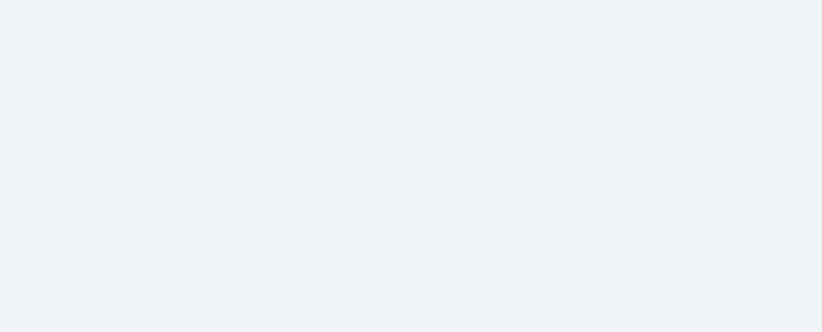
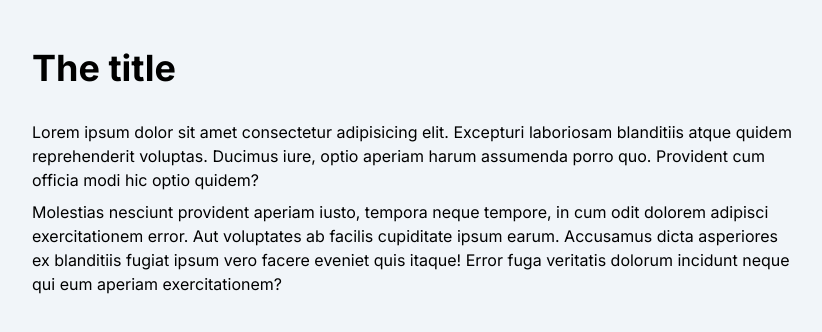
Before and after one commit to ifcanduela/nuxt-starter, a Nuxt app: page /about in a window 1280 px wide. Before the commit this address had no page. Shown: the top 332 px of the page, without its empty margins (224-1046 px from the left). Built offline with nearby package versions, Linux system fonts and the light colour scheme.

Commit message:
Update StarRating, add PageLayout

```diff
--- /dev/null
+++ b/components/PageLayout.vue
@@ -0,0 +1,7 @@
+<template>
+	<div class="flex justify-center p-4">
+		<div>
+			<slot />
+		</div>
+	</div>
+</template>
--- a/components/PageTitle.vue
+++ b/components/PageTitle.vue
@@ -1,5 +1,5 @@
 <template>
-	<div class="mb-4">
+	<div class="my-8">
 		<h1 class="font-bold text-4xl"><slot /></h1>
 	</div>
 </template>
--- a/components/StarRating.vue
+++ b/components/StarRating.vue
@@ -1,32 +1,53 @@
 <template>
 	<div class="flex" :title="`${rating}/5 in ${count} ratings`">
 		<Icon
-			name="ph:star"
-			v-for="s in fullStars"
-			weight="fill"
+			v-for="s in stars"
+			:name="s.icon"
 			color="gold"
+			class="hover:text-blue-500 cursor-pointer"
+			@click="handleStarClick(s.value)"
 		/>
-		<Icon name="ph:star-half" v-if="halfStar" color="gold" />
-		<Icon name="ph:star" v-for="s in emptyStars" color="gold" />
 	</div>
 </template>
 
 <script setup lang="ts">
-	const props = defineProps({
-		rating: Number,
-		count: Number,
+	const emit = defineEmits(["change"])
+
+	const props = defineProps<{
+		rating: number
+		count: number
+	}>()
+
+	const stars = computed(() => {
+		const stars = [
+			{ value: 1, icon: "ph:star" },
+			{ value: 2, icon: "ph:star" },
+			{ value: 3, icon: "ph:star" },
+			{ value: 4, icon: "ph:star" },
+			{ value: 5, icon: "ph:star" },
+		]
+
+		for (let i = 0; i < 5; i++) {
+			if (stars[i].value < props.rating) {
+				stars[i].icon = "ph:star-fill"
+			} else {
+				const remainder = props.rating - (stars[i].value - 1)
+
+				if (remainder > 0.8) {
+					stars[i].icon = "ph:star-fill"
+				} else if (remainder > 0.2) {
+					stars[i].icon = "ph:star-half-fill"
+				} else {
+					stars[i].icon = "ph:star"
+				}
+				break
+			}
+		}
+
+		return stars
 	})
 
-	const fullStars = computed(() => Math.floor(props.rating))
-
-	const halfStar = computed(() => {
-		const remainder = 5 - fullStars.value
-
-		return remainder >= 0.35 && remainder < 0.65
-	})
-
-	const emptyStars = computed(() => {
-		const stars = fullStars.value - (halfStar.value ? 1 : 0)
-		return 5 - stars
-	})
+	function handleStarClick(stars: number) {
+		emit("change", stars)
+	}
 </script>
--- a/layouts/default.vue
+++ b/layouts/default.vue
@@ -1,6 +1,9 @@
 <template>
-	<div class="layout p-12 bg-slate-100 min-h-screen">
+	<div class="layout bg-slate-100 min-h-screen">
 		<NuxtLoadingIndicator />
+
+		<AppNavigation />
+
 		<main>
 			<slot></slot>
 		</main>
--- /dev/null
+++ b/pages/about.vue
@@ -0,0 +1,23 @@
+<template>
+	<PageLayout>
+		<PageTitle>The title</PageTitle>
+
+		<article class="max-w-3xl">
+			<p class="mb-2">
+				Lorem ipsum dolor sit amet consectetur adipisicing elit.
+				Excepturi laboriosam blanditiis atque quidem reprehenderit
+				voluptas. Ducimus iure, optio aperiam harum assumenda porro quo.
+				Provident cum officia modi hic optio quidem?
+			</p>
+
+			<p class="mb-2">
+				Molestias nesciunt provident aperiam iusto, tempora neque
+				tempore, in cum odit dolorem adipisci exercitationem error. Aut
+				voluptates ab facilis cupiditate ipsum earum. Accusamus dicta
+				asperiores ex blanditiis fugiat ipsum vero facere eveniet quis
+				itaque! Error fuga veritatis dolorum incidunt neque qui eum
+				aperiam exercitationem?
+			</p>
+		</article>
+	</PageLayout>
+</template>
--- a/pages/index.vue
+++ b/pages/index.vue
@@ -1,8 +1,12 @@
 <template>
+	<PageLayout>
 		<PageTitle>Products</PageTitle>
 
 		<menu class="mb-4">
-		<TextInput v-model="productFilter" />
+			<TextInput
+				v-model="productFilter"
+				placeholder="Filter products..."
+			/>
 		</menu>
 
 		<div
@@ -27,7 +31,10 @@
 						</div>
 					</div>
 
-				<NuxtLink :to="`/products/${product.id}`" class="block px-2">
+					<NuxtLink
+						:to="`/products/${product.id}`"
+						class="block px-2"
+					>
 						{{ product.title }}
 					</NuxtLink>
 				</main>
@@ -43,21 +50,24 @@
 						<StarRating
 							:rating="product.rating.rate"
 							:count="product.rating.count"
+							@change="handleRatingChange(product, $event)"
 						/>
 					</div>
 				</footer>
 			</div>
 		</div>
+	</PageLayout>
 </template>
 
 <script setup lang="ts">
+	import type { Product } from "~/utils/types"
 	import { useStorage } from "@vueuse/core"
 
 	const { data, pending } = await useFetch("/api/products")
 
 	const productFilter = useStorage<string>("products.filter", "")
 
-	const products = computed(() => {
+	const products = computed<Product[]>(() => {
 		if (!data.value) return []
 
 		if (!productFilter.value) {
@@ -68,4 +78,14 @@
 
 		return data.value.filter((product: any) => rx.test(product.title))
 	})
+
+	function handleRatingChange(product: Product, rating: number) {
+		$fetch("/api/products/rate", {
+			method: "POST",
+			body: {
+				id: product.id,
+				rating: rating,
+			},
+		})
+	}
 </script>
```
Lines whose indentation alone changed are shown as unchanged.
